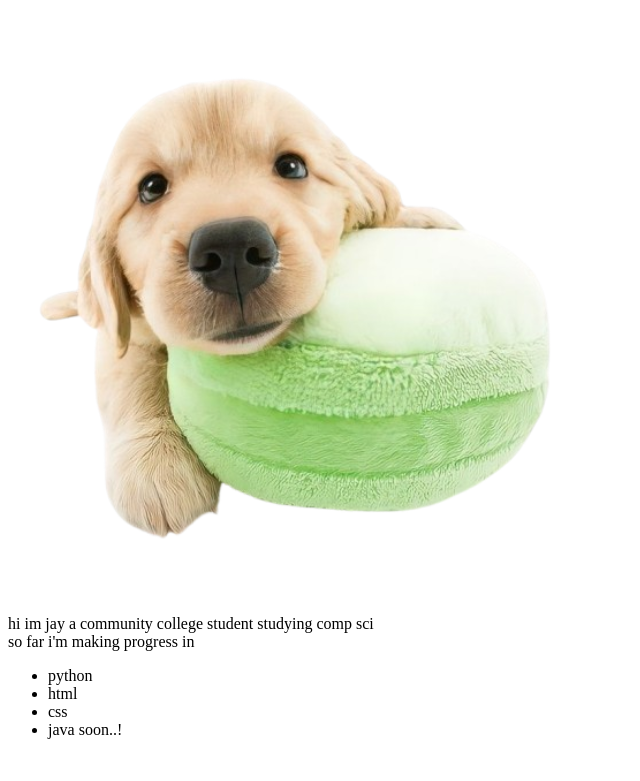
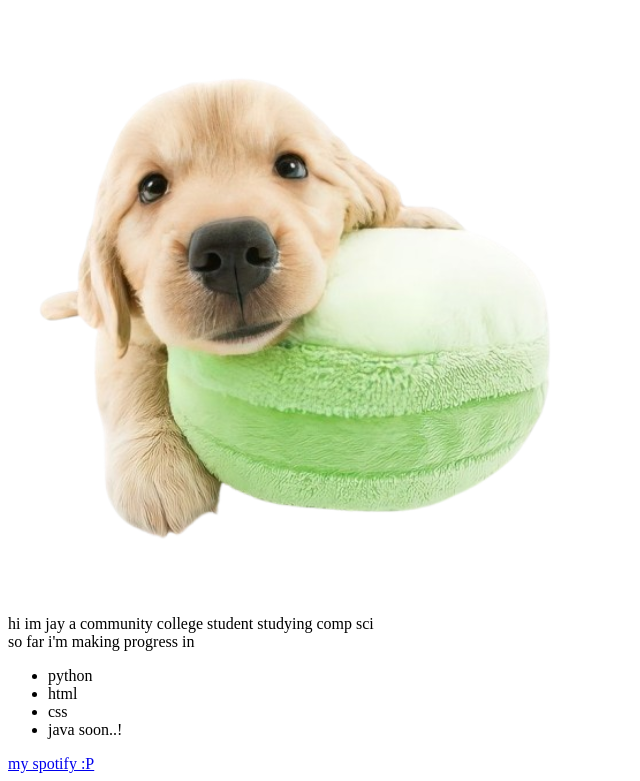
Before and after one commit to jigel07/jigel07.github.io, a plain HTML site: page index.html in a window 1280 px wide. Shown: the part 61-842 px from the top of the page, without its empty margins (0-640 px from the left). Before the commit the page ends 816 px from the top, so only its background shows below. Drawn offline with Linux system fonts and the light colour scheme.

Commit message:
Update index.html

```diff
--- a/index.html
+++ b/index.html
@@ -12,3 +12,6 @@
     <li> css </li>
     <li> java soon..! </li>
   </ul>
+<a href="https://open.spotify.com/user/polarizemedley?si=eed42883379d440a">
+  my spotify :P
+</a>
```
